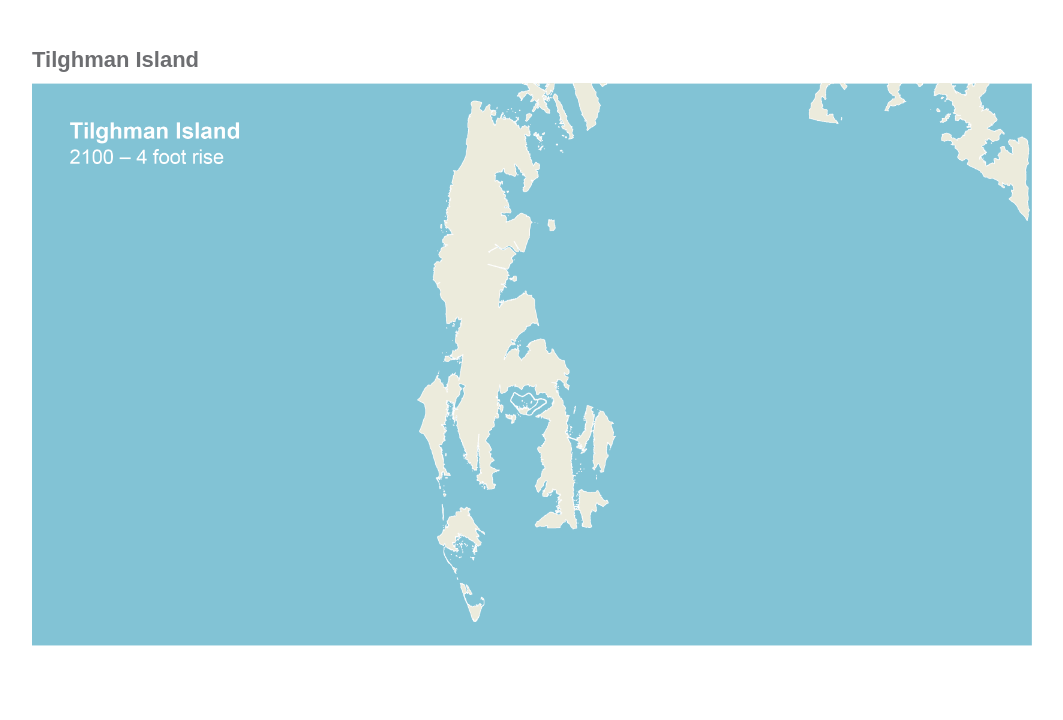
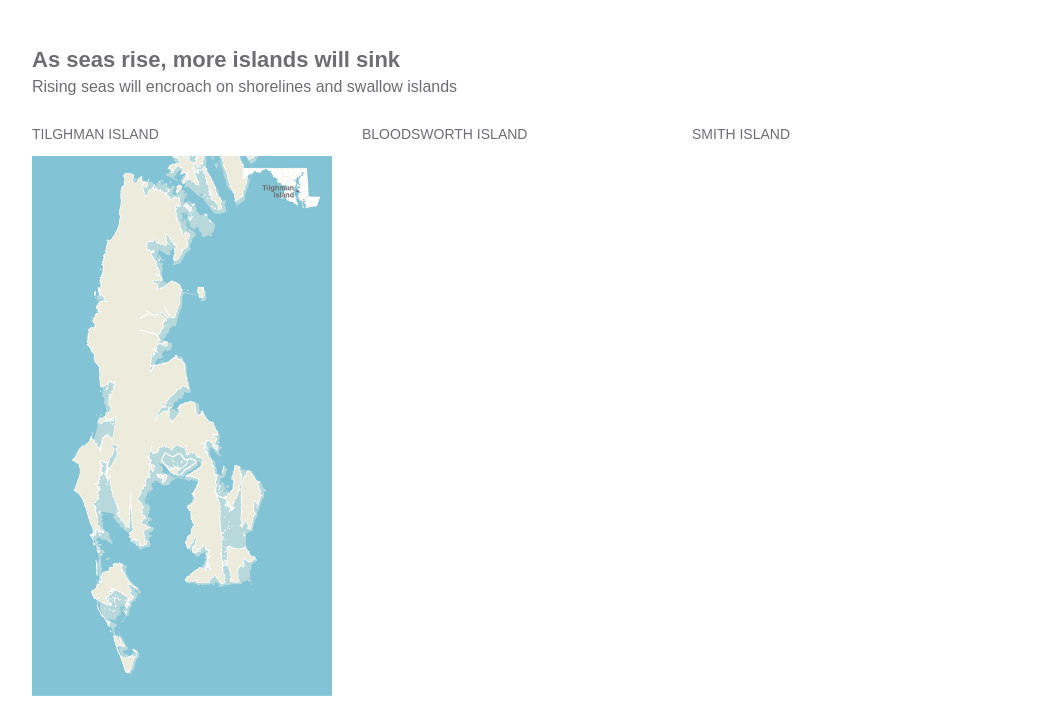
Before and after one commit to lindsaymarie403/vanishing-islands, a plain HTML site: page index2.html in a window 1280 px wide. Shown: the part 6620-7340 px from the top of the page, without its empty margins (108-1171 px from the left). Drawn offline with nearby package versions, Linux system fonts and the light colour scheme.

Commit message:
sea level rise section built

```diff
--- a/index2.html
+++ b/index2.html
@@ -535,8 +535,13 @@
 
       <div id="graphic">
         <div class="sticky">
-          <p class="graphic-title">Tilghman Island</p>
-          <!--<p class="graphic-sub">A sample of the hundreds of islands that have sunk into the Chesapeake Bay</p>-->
+          <p class="graphic-title">As seas rise, more islands will sink</p>
+          <p class="graphic-sub">Rising seas will encroach on shorelines and swallow islands</p>
+          <div class="island-names">
+            <div class="name">Tilghman Island</div>
+            <div class="name">Bloodsworth Island</div>
+            <div class="name">Smith Island</div>
+          </div>
           <div class="islands"><img id="tilghman" src="assets/tilghman1.png"></div>
         </div>
         <div class="annotations" id="first-ann">This is how some islands currently look</div>
@@ -668,11 +673,11 @@
 
     $(window).on('resize scroll', function() {
       if ($('#third-ann').readyForNext()) {
-        $('#tilghman').attr('src', 'assets/tilghman3.png')
+        $('#tilghman').attr('src', 'assets/tilghman03.png')
       } else if ($('#second-ann').readyForNext()) {
-        $('#tilghman').attr('src', 'assets/tilghman2.png')
+        $('#tilghman').attr('src', 'assets/tilghman02.png')
       } else {
-        $('#tilghman').attr('src', 'assets/tilghman1.png')
+        $('#tilghman').attr('src', 'assets/tilghman01.png')
       }
     });
 
--- a/styles2.css
+++ b/styles2.css
@@ -117,6 +117,22 @@ body {
   margin-bottom: 300px
 }
 
+.island-names {
+  width: 1000px;
+  margin-left: auto;
+  margin-right: auto;
+  font-family: Arial;
+  font-size: 14px;
+  color: #6d6e71;
+  text-transform: uppercase;
+  padding-bottom: 20px;
+}
+
+.name {
+  float: left;
+  width: 33%;
+}
+
 .islands {
   width: 1000px;
   margin: 10px auto 10px auto;
@@ -124,7 +140,7 @@ body {
 }
 
 .islands img {
-  width: 100%;
+  width: 300px;
   top: 100px;
 }
 
@@ -159,5 +175,5 @@ body {
 
 #dummy {
   width: 100%;
-  height: 300px;
+  height: 500px;
 }
```
Also changed, not shown: assets/tilghman01.png (added), assets/tilghman02.png (added), assets/tilghman03.png (added), 1 other file.
